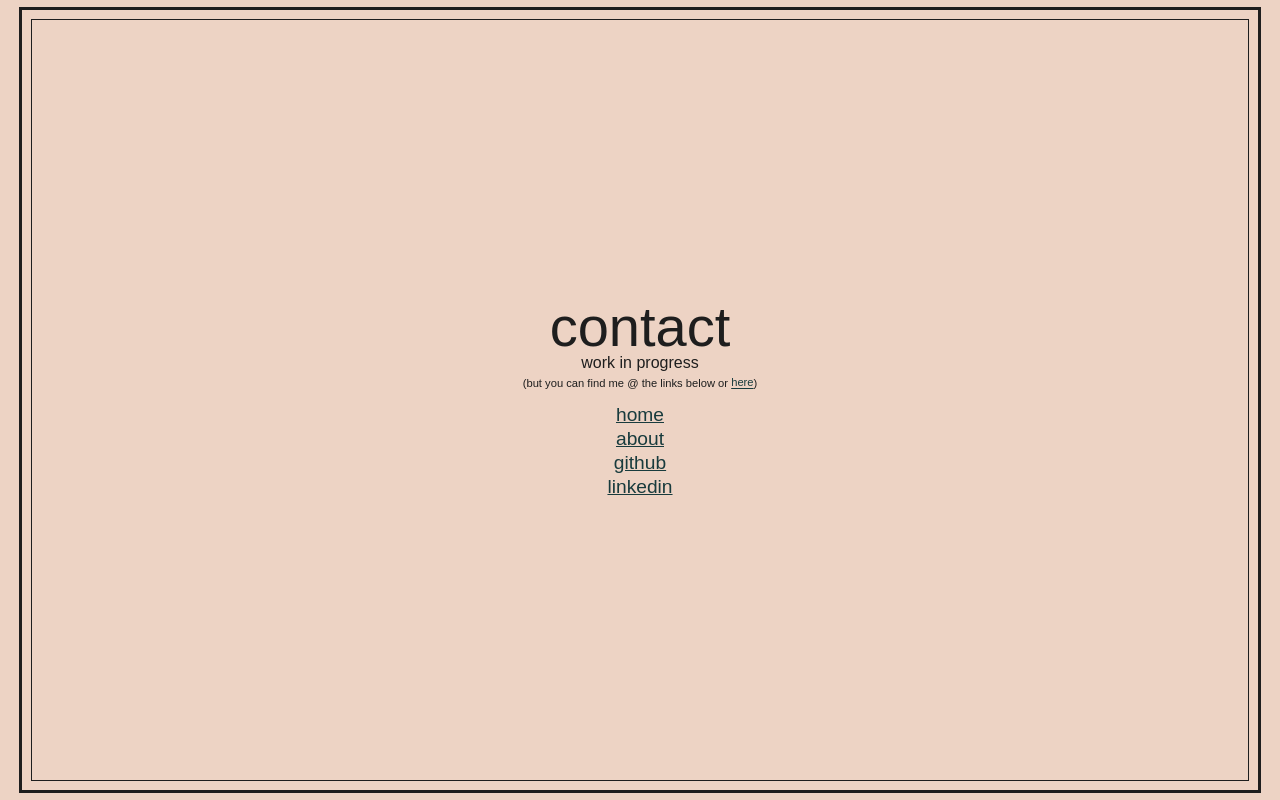
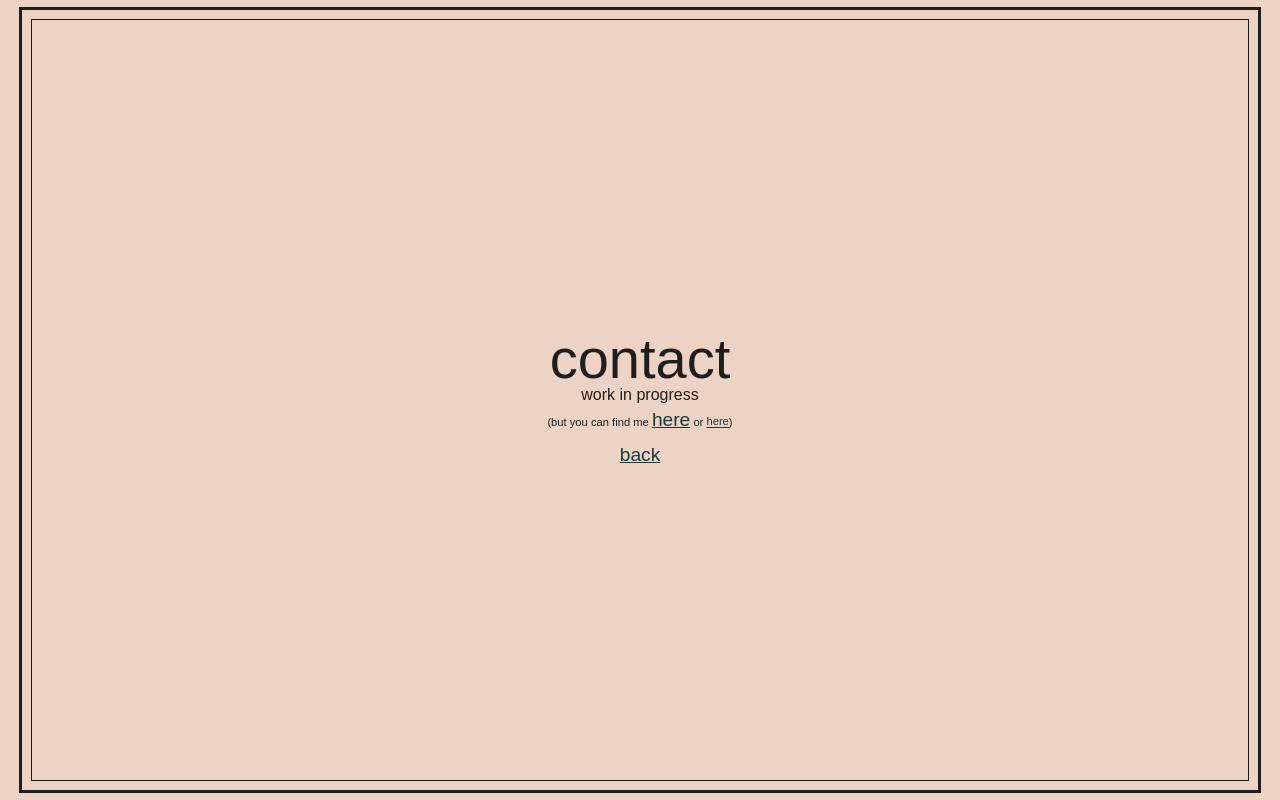
Before and after one commit to elinasamuelsson/portfolio, a browser extension: page docs/contact.html in a window 1280 px wide. Drawn offline with Linux system fonts and the light colour scheme; a web font is replaced by a local one.

Commit message:
minor modifications

```diff
--- a/docs/contact.html
+++ b/docs/contact.html
@@ -54,24 +54,13 @@
       <h1>contact</h1>
       <p>work in progress</p>
       <p class="small">
-        (but you can find me @ the links below or
+        (but you can find me <a href="https://www.linkedin.com/in/elinasamuelsson/">here</a> or
         <a href="mailto:elina.samuelsson@live.com" class="small">here</a>)
       </p>
     </header>
     <nav>
       <ul>
-        <li><a href="index.html">home</a></li>
-        <li><a href="about.html">about</a></li>
-        <li>
-          <a href="https://github.com/elinasamuelsson/" target="_blank"
-            >github</a
-          >
-        </li>
-        <li>
-          <a href="https://www.linkedin.com/in/elinasamuelsson/" target="_blank"
-            >linkedin</a
-          >
-        </li>
+        <li><a href="index.html">back</a></li>
       </ul>
     </nav>
   </div>
```
Also changed, not shown: docs/about.html (+1 -12 lines).
